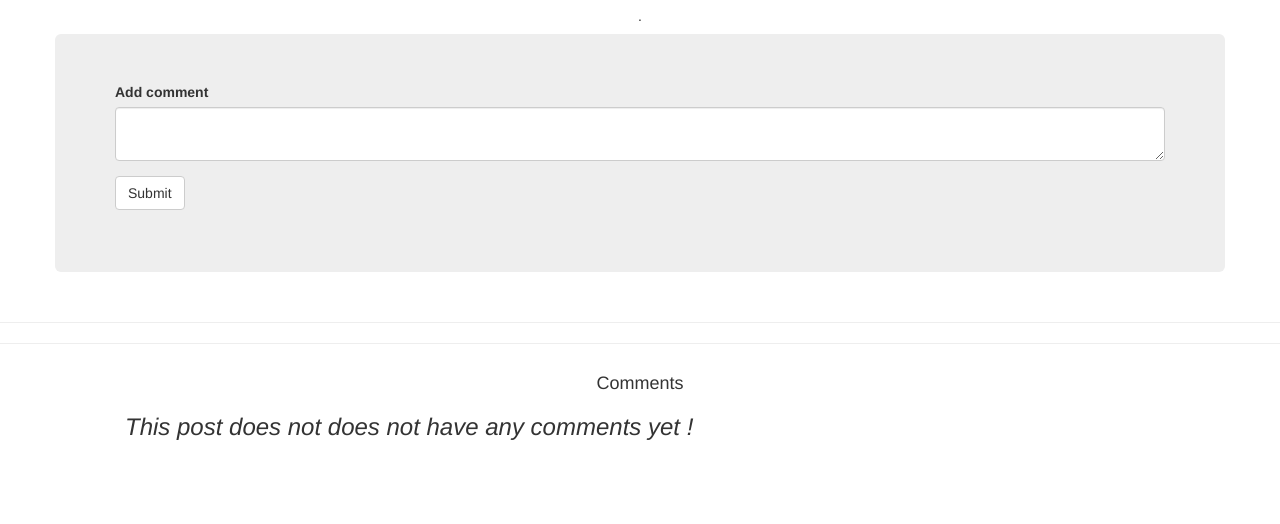
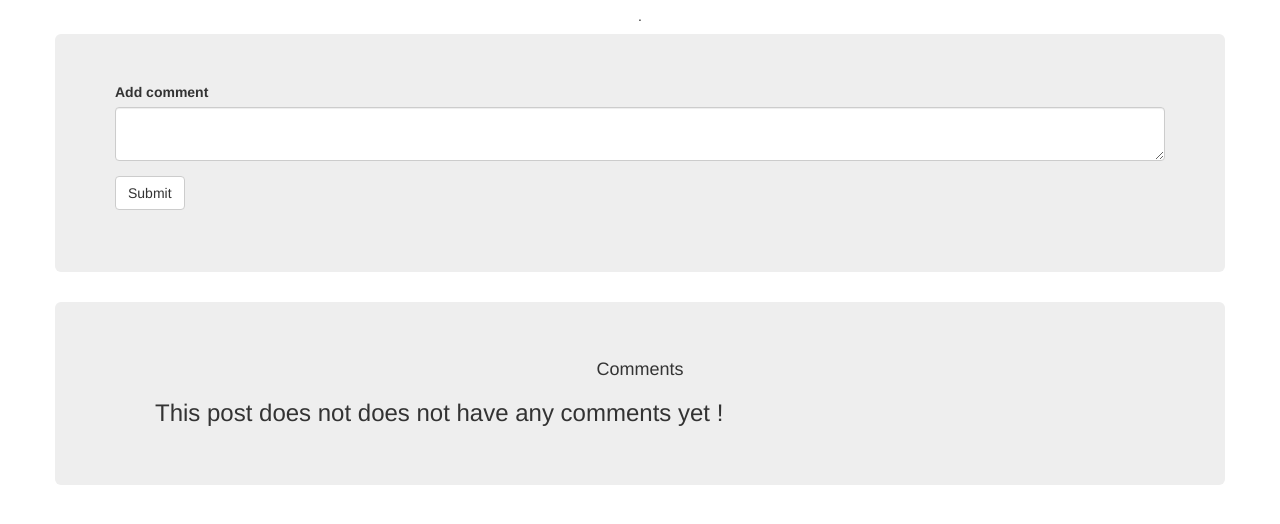
Before and after one commit to honorine1/pitching, a Flask app: page /comment/new/1 in a window 1280 px wide. Shown: the part 73-597 px from the top of the page. Run offline with Flask 2, Linux system fonts and the light colour scheme; the visitor is signed in with stand-in values (Sample User, id 1); data comes from the database, SQL or seed files in the repository; data that the repository does not hold is empty; some libraries are stand-ins or nearby versions.

Commit message:
comments.html are styled

```diff
--- a/app/templates/comments.html
+++ b/app/templates/comments.html
@@ -24,17 +24,16 @@
                                                 {{wtf.quick_form(form)}}
                                         </div>
                                 </div>
+                                <div class="row">
+                                        <div class= "jumbotron">
+                                                <h4 style=" text-align: center;">Comments</h4>
+                                                {{ macro.displayComment(comment) }}
+                                        </div>
+                                </div>
                         </div>
 
-<hr><hr>
-        <div class="container">
-                <div class="col-md-12">
-                        <h4 style=" text-align: center;text-underline-position: below">Comments</h4>
-                        <em>{{ macro.displayComment(comment) }}</em>
 
-                </div>
 
-        </div>
 
 </div>
 
--- a/app/templates/macros.html
+++ b/app/templates/macros.html
@@ -37,6 +37,7 @@
 				<div >
 						<p >{{ comment.description }}</p>
 
+
 				</div>
 			{% endfor %}
 			{% else %}
```
